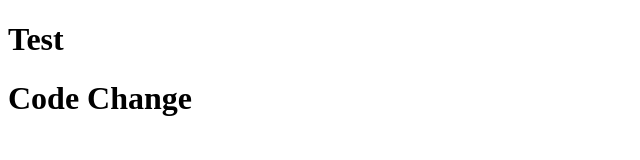
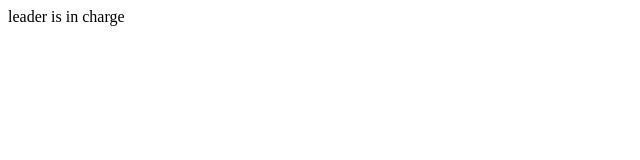
Before and after one commit to Hyoungjae/company_project, a plain HTML site: page index.html in a window 1280 px wide. Shown: the whole page, without its empty margins (0-640 px from the left). Drawn offline with Linux system fonts and the light colour scheme.

Commit message:
third commit

```diff
--- a/index.html
+++ b/index.html
@@ -6,9 +6,8 @@
   <title>Document</title>
 </head>
 <body>
-  <div>
-    <h1>Test</h1>
-    <h1>Code Change</h1>
-  </div>
+  <nav>
+    leader is in charge
+  </nav>
 </body>
 </html>
```
